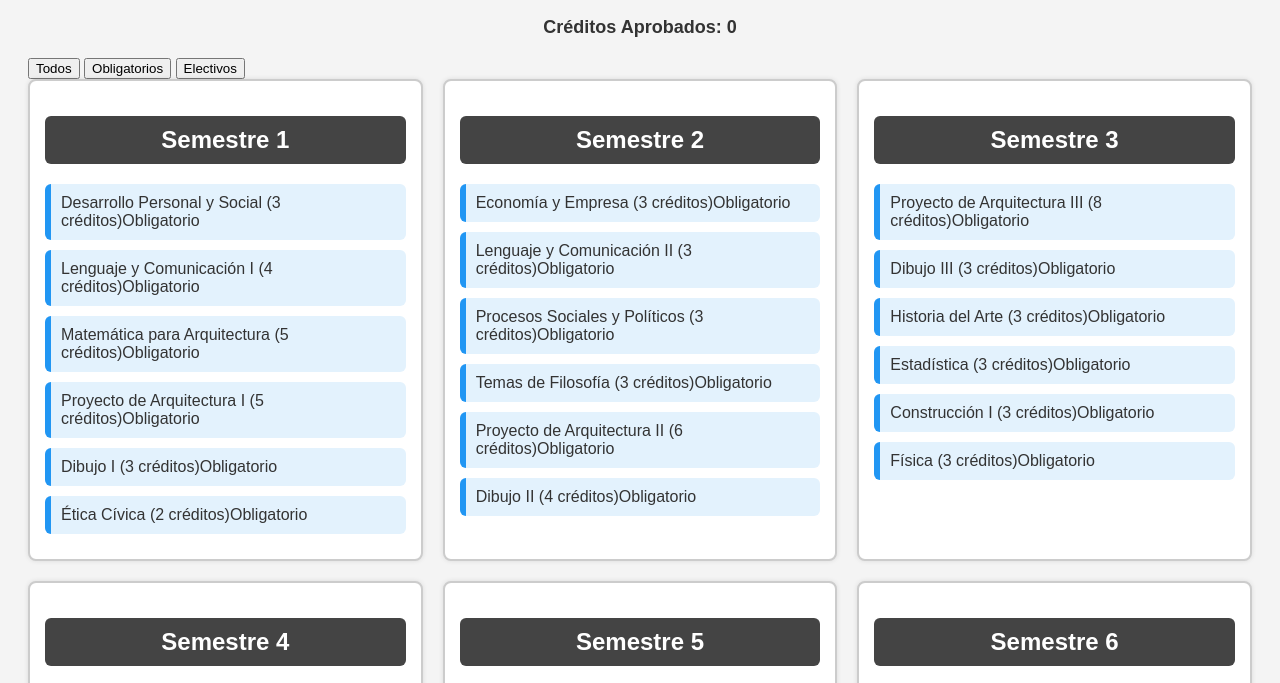
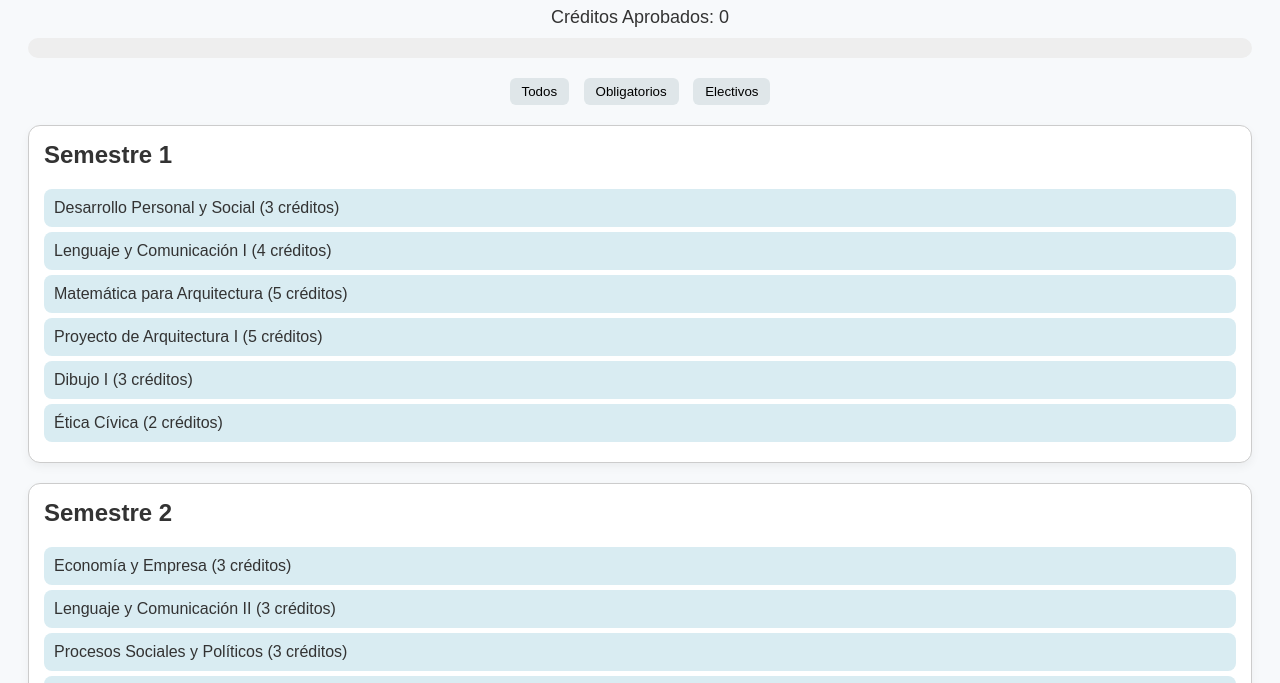
Before and after one commit to andrearcalmet09/mallaarqui, a plain HTML site: page index.html in a window 1280 px wide. Shown: the part 106-789 px from the top of the page. Drawn offline with Linux system fonts and the light colour scheme.

Commit message:
Update estilo.css

```diff
--- a/estilo.css
+++ b/estilo.css
@@ -1,65 +1,114 @@
 body {
   font-family: Arial, sans-serif;
-  background-color: #f4f4f4;
   padding: 20px;
+  background-color: #f7f9fb;
   color: #333;
 }
 
 h1 {
   text-align: center;
-  margin-bottom: 20px;
-}
-
-#malla-container {
-  display: grid;
-  grid-template-columns: repeat(auto-fit, minmax(300px, 1fr));
-  gap: 20px;
-}
-
-.semestre {
-  background-color: #fff;
-  border: 2px solid #ccc;
-  border-radius: 8px;
-  padding: 15px;
-  box-shadow: 0 0 5px rgba(0, 0, 0, 0.1);
-}
-
-.semestre h2 {
-  text-align: center;
-  background-color: #444;
-  color: #fff;
-  padding: 10px;
-  border-radius: 6px;
-}
-
-.curso {
-  margin: 10px 0;
-  padding: 10px;
-  border-radius: 6px;
-  cursor: pointer;
-  transition: background-color 0.3s ease;
-  border-left: 6px solid #444;
-}
-
-.curso.obligatorio {
-  background-color: #e3f2fd; /* azul claro */
-  border-left-color: #2196f3;
-}
-
-.curso.electivo {
-  background-color: #fff3e0; /* naranja claro */
-  border-left-color: #ff9800;
-}
-
-.curso.aprobado {
-  text-decoration: line-through;
-  background-color: #c8e6c9 !important; /* verde claro */
-  color: #666;
+  margin-bottom: 10px;
 }
 
 #creditos-totales {
   text-align: center;
+  font-size: 18px;
+  margin-bottom: 10px;
+}
+
+.semestre {
+  border: 1px solid #ccc;
+  border-radius: 12px;
+  padding: 15px;
+  margin-bottom: 20px;
+  background-color: #ffffff;
+  box-shadow: 0 4px 10px rgba(0,0,0,0.05);
+}
+
+.semestre h2 {
+  margin-top: 0;
+}
+
+.curso {
+  padding: 10px;
+  margin: 5px 0;
+  border-radius: 8px;
+  transition: all 0.2s ease-in-out;
+  position: relative;
+}
+
+.curso.obligatorio {
+  background-color: #d9ecf2;
+}
+
+.curso.electivo {
+  background-color: #e9f7ef;
+}
+
+.curso:hover {
+  transform: scale(1.02);
+  cursor: pointer;
+  background-color: #f5f5f5;
+}
+
+.curso.aprobado {
+  background-color: #b2fab4 !important;
   font-weight: bold;
-  margin-bottom: 20px;
-  font-size: 18px;
 }
+
+.curso .tooltip {
+  display: none;
+  position: absolute;
+  top: -5px;
+  left: 110%;
+  background-color: rgba(50, 50, 50, 0.9);
+  color: #fff;
+  padding: 5px;
+  border-radius: 4px;
+  font-size: 12px;
+  white-space: nowrap;
+  z-index: 100;
+}
+
+.curso:hover .tooltip {
+  display: block;
+}
+
+#barra-externa {
+  width: 100%;
+  height: 20px;
+  background-color: #eee;
+  border-radius: 10px;
+  overflow: hidden;
+  margin: 10px 0;
+}
+
+#barra-interna {
+  height: 100%;
+  background-color: #4caf50;
+  width: 0%;
+  transition: width 0.4s ease-in-out;
+}
+
+#filtros {
+  text-align: center;
+  margin: 20px 0;
+}
+
+#filtros button {
+  margin: 0 5px;
+  padding: 6px 12px;
+  border: none;
+  background-color: #dfe6e9;
+  border-radius: 6px;
+  cursor: pointer;
+  transition: background-color 0.3s ease;
+}
+
+#filtros button:hover {
+  background-color: #b2bec3;
+}
+
+.curso.destacado {
+  border: 2px dashed #f39c12;
+}
```
